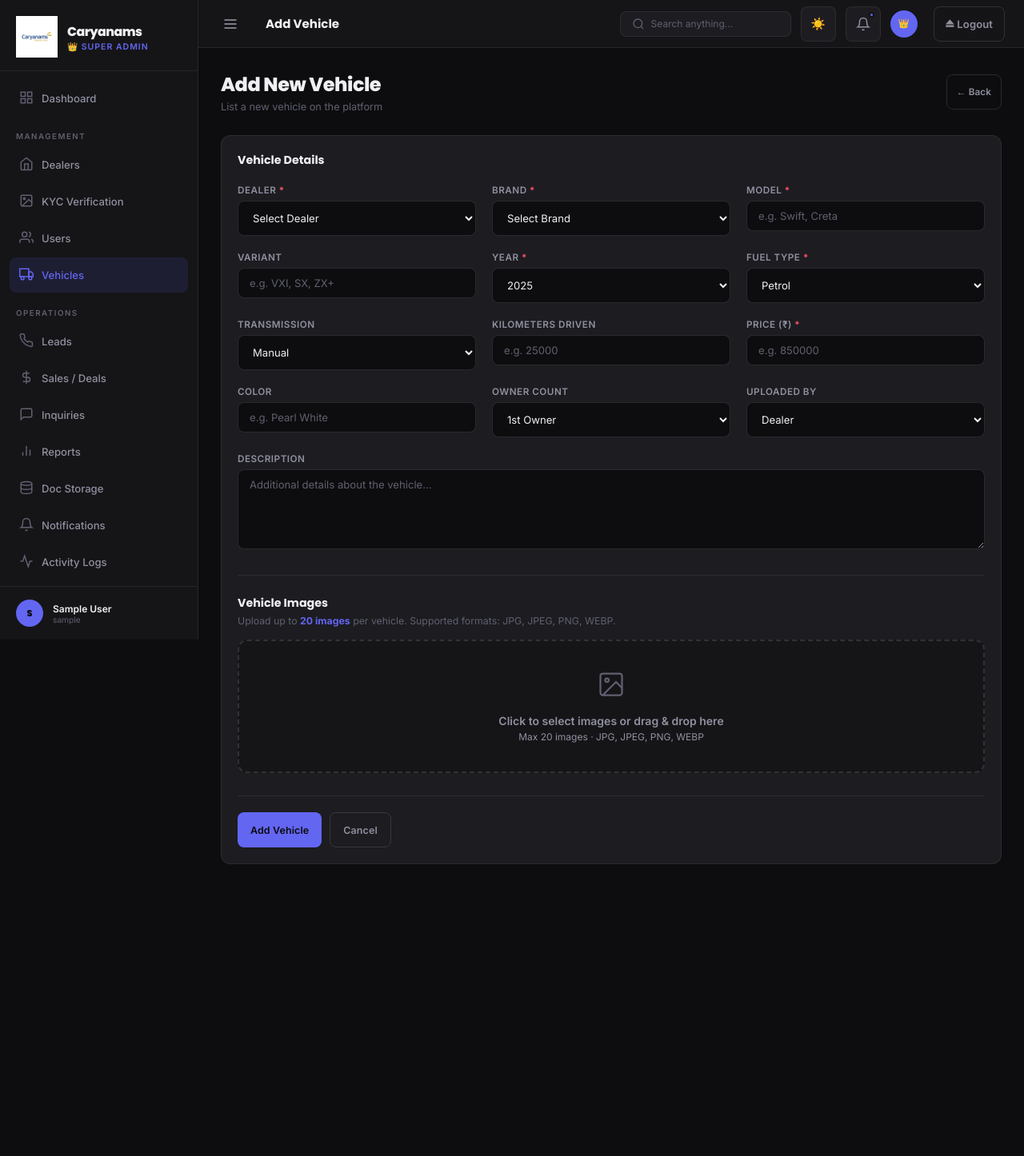
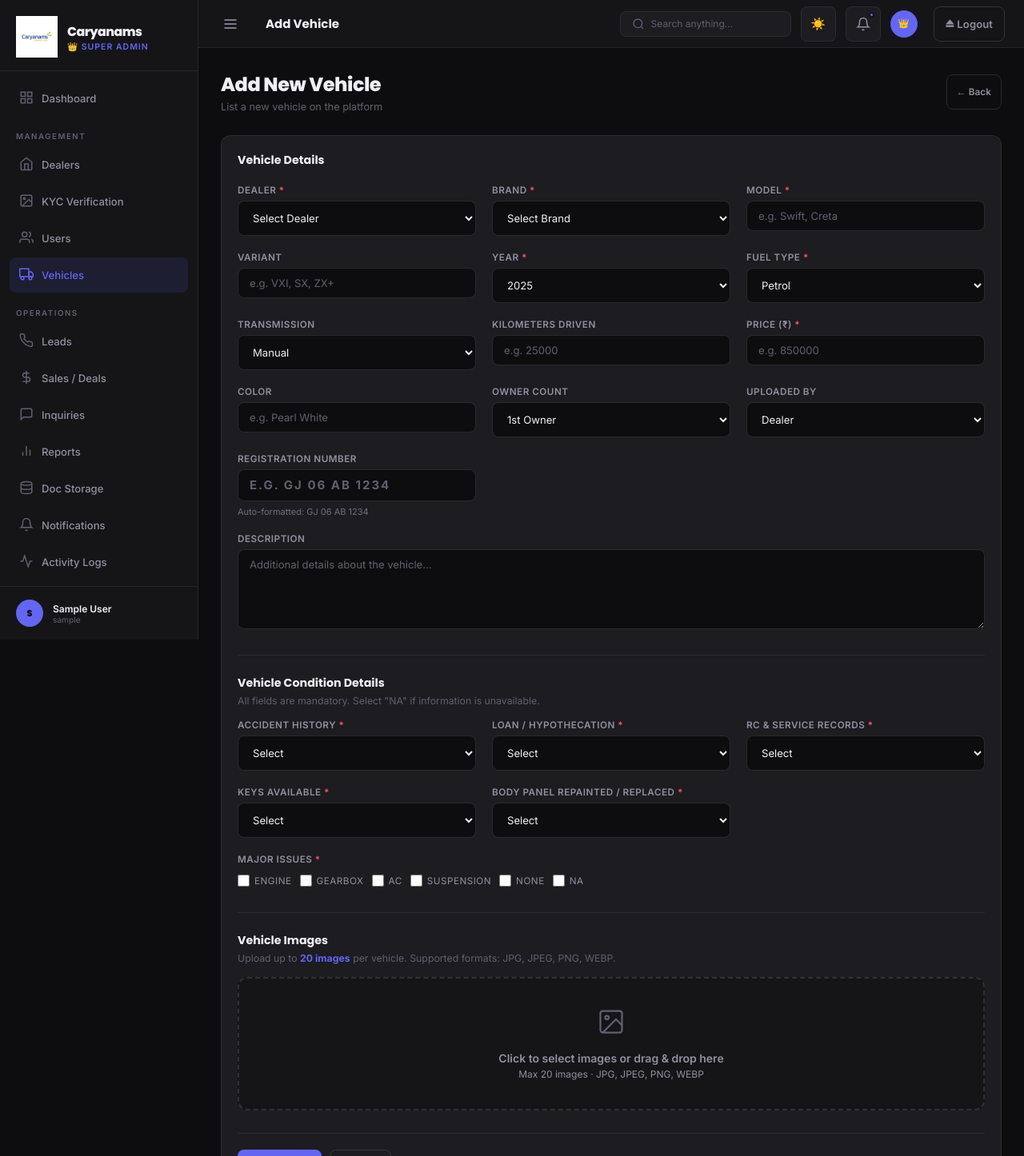
Before and after one commit to dharmik008/DMS, a Flask app: page /admin/vehicles/add in a window 1280 px wide. Shown: the top 1446 px of the page at 80% size. Before the commit the page ends 1081 px from the top, so only its background shows below. Run offline with Flask 3, Linux system fonts and the light colour scheme; the visitor is signed in with stand-in values (Sample User, id 1); data comes from the database, SQL or seed files in the repository.

Commit message:
Enhance vehicle form with registration input and validation
Added registration number input with formatting and validation for major issues checkboxes.

```diff
--- a/templates/admin/add_vehicle.html
+++ b/templates/admin/add_vehicle.html
@@ -91,9 +91,91 @@
           <option value="user">User / Seller</option>
         </select>
       </div>
+      <div class="form-group">
+        <label>Registration Number</label>
+        <input type="text" class="form-control" name="reg_number"
+          id="admin_reg_number"
+          placeholder="e.g. GJ 06 AB 1234"
+          oninput="formatNumberPlate(this)"
+          onblur="formatNumberPlate(this)"
+          autocomplete="off"
+          style="text-transform:uppercase;letter-spacing:2px;font-weight:700;font-family:monospace;font-size:15px;"
+          value="{{ form.get('reg_number','') if form else '' }}">
+        <small style="color:#6b7280;font-size:11px;">Auto-formatted: GJ 06 AB 1234</small>
+      </div>
       <div class="form-group" style="grid-column:1/-1;">
         <label>Description</label>
         <textarea class="form-control" name="description" placeholder="Additional details about the vehicle..."></textarea>
+      </div>
+    </div>
+
+    <!-- ── Vehicle Condition Details ───────────────────────────────── -->
+    <div style="margin-top:32px;margin-bottom:16px;padding-top:24px;border-top:1px solid var(--border);">
+      <div class="card-title" style="margin-bottom:4px;">Vehicle Condition Details</div>
+      <p style="color:var(--text-3);font-size:0.82rem;">All fields are mandatory. Select "NA" if information is unavailable.</p>
+    </div>
+    <div class="form-grid">
+      <div class="form-group">
+        <label>Accident History <span style="color:var(--red);">*</span></label>
+        <select class="form-control" name="accident_history" required>
+          <option value="">Select</option>
+          <option value="No">No</option>
+          <option value="Minor">Minor</option>
+          <option value="Major">Major</option>
+          <option value="NA">NA</option>
+        </select>
+      </div>
+      <div class="form-group">
+        <label>Loan / Hypothecation <span style="color:var(--red);">*</span></label>
+        <select class="form-control" name="loan_status" required>
+          <option value="">Select</option>
+          <option value="Active">Active</option>
+          <option value="Closed">Closed</option>
+          <option value="No Loan">No Loan</option>
+          <option value="NA">NA</option>
+        </select>
+      </div>
+      <div class="form-group">
+        <label>RC &amp; Service Records <span style="color:var(--red);">*</span></label>
+        <select class="form-control" name="rc_service_records" required>
+          <option value="">Select</option>
+          <option value="Yes">Yes</option>
+          <option value="No">No</option>
+          <option value="Partial">Partial</option>
+          <option value="NA">NA</option>
+        </select>
+      </div>
+      <div class="form-group">
+        <label>Keys Available <span style="color:var(--red);">*</span></label>
+        <select class="form-control" name="keys_available" required>
+          <option value="">Select</option>
+          <option value="One">One</option>
+          <option value="Two">Two</option>
+          <option value="Three">Three</option>
+          <option value="NA">NA</option>
+        </select>
+      </div>
+      <div class="form-group">
+        <label>Body Panel Repainted / Replaced <span style="color:var(--red);">*</span></label>
+        <select class="form-control" name="body_panel_status" required>
+          <option value="">Select</option>
+          <option value="No">No</option>
+          <option value="Repainted">Repainted</option>
+          <option value="Replaced">Replaced</option>
+          <option value="NA">NA</option>
+        </select>
+      </div>
+      <div class="form-group" style="grid-column:1/-1;">
+        <label>Major Issues <span style="color:var(--red);">*</span></label>
+        <div style="display:flex;flex-wrap:wrap;gap:10px;margin-top:6px;" id="majorIssuesGroup">
+          {% for opt in ['Engine','Gearbox','AC','Suspension','None','NA'] %}
+          <label style="display:flex;align-items:center;gap:6px;font-weight:400;cursor:pointer;">
+            <input type="checkbox" name="major_issues" value="{{ opt }}" style="width:16px;height:16px;">
+            {{ opt }}
+          </label>
+          {% endfor %}
+        </div>
+        <input type="hidden" id="majorIssuesGuard" name="_major_issues_required">
       </div>
     </div>
 
@@ -232,6 +314,13 @@
   }
 
   form.addEventListener('submit', function(e) {
+    // Validate major_issues checkboxes
+    const checked = document.querySelectorAll('input[name="major_issues"]:checked');
+    if (checked.length === 0) {
+      e.preventDefault();
+      alert('Please select at least one option for Major Issues.');
+      return;
+    }
     const files = Array.from(input.files);
     const invalid = files.filter(f => {
       const ext = f.name.split('.').pop().toLowerCase();
@@ -246,5 +335,33 @@
     }
   });
 })();
+
+/* ── Number Plate Formatter ─────────────────────────────────────────────── */
+function formatNumberPlate(input) {
+  var raw = input.value.replace(/[^A-Za-z0-9]/g, '').toUpperCase();
+  var parts = [];
+  var pos = 0;
+  // Part 1: 2 letters (state code)
+  var p1 = raw.substring(pos, pos + 2).replace(/[^A-Z]/g, '');
+  if (p1) parts.push(p1);
+  pos += 2;
+  // Part 2: 2 digits (district)
+  var p2 = raw.substring(pos, pos + 2).replace(/[^0-9]/g, '');
+  if (p2) parts.push(p2);
+  pos += 2;
+  // Part 3: 1-3 letters (series)
+  var p3 = raw.substring(pos, pos + 3).replace(/[^A-Z]/g, '');
+  if (p3) parts.push(p3);
+  pos += 3;
+  // Part 4: 4 digits
+  var p4 = raw.substring(pos, pos + 4).replace(/[^0-9]/g, '');
+  if (p4) parts.push(p4);
+  var formatted = parts.join(' ');
+  if (input.value !== formatted) input.value = formatted;
+}
+document.addEventListener('DOMContentLoaded', function() {
+  var rf = document.getElementById('admin_reg_number');
+  if (rf && rf.value) formatNumberPlate(rf);
+});
 </script>
 {% endblock %}
```
